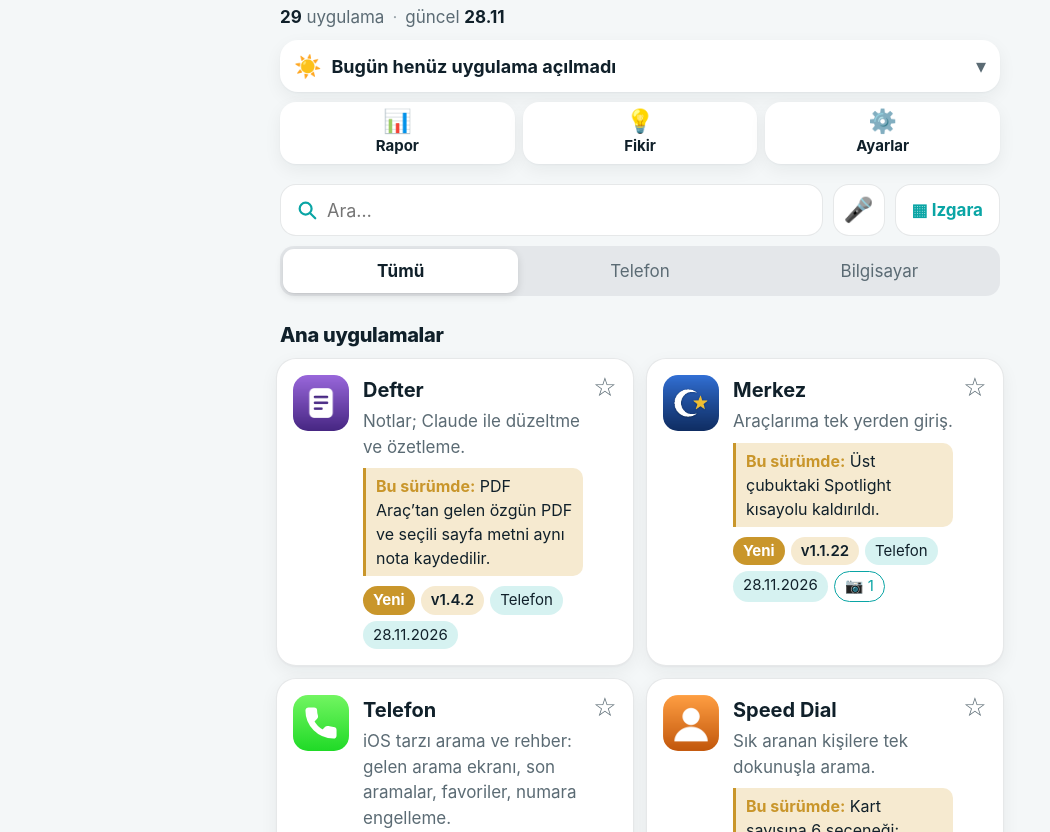
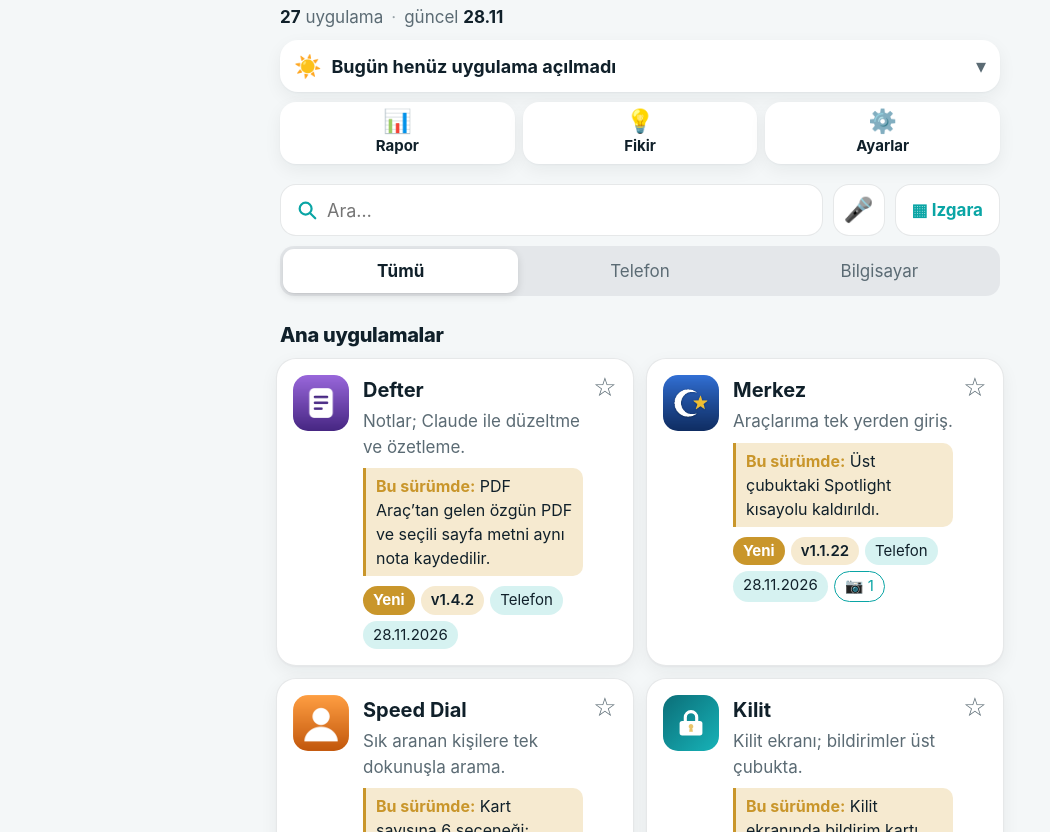
Before and after one commit to antepbolge-web/idebox-vitrin, a plain HTML site: page index.html in a window 1280 px wide. Shown: the part 120-952 px from the top of the page, without its empty margins (0-1050 px from the left). Drawn offline with Linux system fonts and the light colour scheme.

Commit message:
Vitrin: karta dokununca uygulama acilir; listeden cikan Telefon ve Spotlight kalkti
Co-authored-by: Cursor <cursoragent@cursor.com>

```diff
--- a/index.html
+++ b/index.html
@@ -674,8 +674,6 @@
   // Köprü Başlatıcı'nın kendisini açmaz; Başlatıcı'nın paketi yalnızca sürüm denetimi için tutulur.
   function acilabilir(u) { return ANDROID && !!u.paket && u.paket !== "tr.cafer.baslatici"; }
   const UYGULAMALAR = [
-    { ad: "Telefon", paket: "tr.cafer.telefon", simge: "telefon.svg", surum: "1.53.0", kod: 66, tarih: "2026-11-24", whatsapp: 0, grup: "ana", yer: "Telefon",
-      aciklama: "iOS tarzı arama ve rehber: gelen arama ekranı, son aramalar, favoriler, numara engelleme.", yenilik: "Gelen aramada kaydırma kısaldı: yarı yol ya da hızlı fiske yeter" },
     { ad: "Speed Dial", paket: "tr.cafer.speeddial", simge: "speeddial.png", surum: "1.3.4", kod: 12, tarih: "2026-11-24", whatsapp: 0, grup: "ana", yer: "Telefon",
       aciklama: "Sık aranan kişilere tek dokunuşla arama.", yenilik: "Kart sayısına 6 seçeneği: sayfada 6 büyük kart (2 sütun)" },
     { ad: "Kim Arıyor", paket: "tr.cafer.arayankim", simge: "kimariyor.png", surum: "1.0.2", kod: 3, tarih: "2026-11-16", whatsapp: 0, grup: "ana", yer: "Telefon",
@@ -700,8 +698,6 @@
       aciklama: "Hava durumu ve ana ekran widget'ı.", yenilik: "Widget ayarları birbirini değiştirmiyor; eski veri saatiyle gösteriliyor" },
     { ad: "Saatler", paket: "tr.cafer.widget", simge: "saatler.png", surum: "1.0.5", kod: 6, tarih: "2026-11-16", whatsapp: 0, grup: "yardimci", yer: "Telefon",
       aciklama: "Saat ve Vakit widget'ları.", yenilik: "Vakit widget'ı donmuyor; widget ayarları birbirini değiştirmiyor" },
-    { ad: "Spotlight", paket: "tr.cafer.aramaasistani", simge: "arama.png", ekran: ["arama-1.jpg"], surum: "1.2.21", kod: 29, tarih: "2026-11-21", whatsapp: 0, grup: "yardimci", yer: "Telefon + Bilgisayar",
-      aciklama: "Spotlight tarzı arama: uygulama, dosya, kişi, hesap makinesi, sözlük, Vikipedi.", yenilik: "Merkez'deki Spotlight düğmesiyle açılır" },
     { ad: "PDF Araç", paket: "tr.cafer.pdfasistani", simge: "pdf.png", surum: "1.1.8", kod: 13, tarih: "2026-11-28", whatsapp: 0, grup: "yardimci", yer: "Telefon + Bilgisayar",
       aciklama: "PDF okuma, imzalama, kamerayla tarama, bölme ve birleştirme.", yenilik: "Özgün PDF ve seçili sayfaların metni Defter’e aktarılabilir." },
     { ad: "Depolama", paket: "tr.cafer.depo", simge: "depo.png", ekran: ["depo-1.jpg"], surum: "2.1.9", kod: 12, tarih: "2026-11-16", whatsapp: 0, grup: "yardimci", yer: "Telefon + Bilgisayar",
@@ -736,7 +732,7 @@
 
   // Uygulamalar telefondaki adlarına geçti (2026-11-19). Sayaçlar ada bağlı tutulduğu için eski adlardaki
   // kayıtlar bir kez yeni adlara taşınır; kısayol ve içe aktarma da eski adları tanır.
-  const ESKI_ADLAR = {"Cafer Telefon": "Telefon", "Mektup": "Mektubat", "Notlar": "Defter", "Alarm ve Saat": "Alarmlar", "Arama Asistanı": "Spotlight", "PDF Asistanı": "PDF Araç", "Depo Asistanı": "Depolama", "Dosya Yöneticisi": "Dosyalar", "Fotoğraf Görüntüleyici": "Galeri", "Cafer Güncelleyici": "Güncelle", "Cafer Başlatıcı": "Başlatıcı", "Cafer Adım": "Adım"};
+  const ESKI_ADLAR = {"Cafer Telefon": "Telefon Deneme", "Telefon": "Telefon Deneme", "Mektup": "Mektubat", "Notlar": "Defter", "Alarm ve Saat": "Alarmlar", "Arama Asistanı": "Spotlight Deneme", "Spotlight": "Spotlight Deneme", "PDF Asistanı": "PDF Araç", "Depo Asistanı": "Depolama", "Dosya Yöneticisi": "Dosyalar", "Fotoğraf Görüntüleyici": "Galeri", "Cafer Güncelleyici": "Güncelle", "Cafer Başlatıcı": "Başlatıcı", "Cafer Adım": "Adım"};
   function guncelAd(ad) { return ESKI_ADLAR[ad] || ad; }
   (function adTasi() {
     try {
@@ -877,7 +873,11 @@
       gunKaydet(u.ad);
       siraDurum();
     }
-    el.addEventListener("click", kullanimSay);
+    el.addEventListener("click", () => {
+      kullanimSay();
+      // Liste görünümünde karta dokunmak uygulamayı açar (ızgara ile aynı). Simge, yıldız ve fotoğraf etiketi durdurur.
+      if (acilabilir(u)) uygulamaAc(u);
+    });
     const yildiz = document.createElement("button");
     yildiz.type = "button";
     yildiz.className = "yildiz";
@@ -923,8 +923,12 @@
       f.className = "etiket foto";
       f.textContent = "📷 " + u.ekran.length;
       el.querySelector(".etiketler").appendChild(f);
-      el.addEventListener("click", () => perdeAc(u));
-      el.addEventListener("keydown", e => { if (e.key === "Enter") perdeAc(u); });
+      f.addEventListener("click", e => { e.stopPropagation(); perdeAc(u); });
+      el.addEventListener("keydown", e => {
+        if (e.key !== "Enter") return;
+        if (acilabilir(u)) uygulamaAc(u);
+        else perdeAc(u);
+      });
     }
     return el;
   }
--- a/sw.js
+++ b/sw.js
@@ -1,6 +1,6 @@
 // ideabox Vitrin: çevrimdışı çalışma.
 // İnternet varken her zaman en yenisi gelir (ağ önce); yoksa saklanan kopya açılır.
-const SAKLA = "vitrin-v37";
+const SAKLA = "vitrin-v38";
 const ILK = ["./", "index.html", "manifest.webmanifest", "simgeler/ib-192.png", "simgeler/ib-64.png"];
 
 self.addEventListener("install", e => {
```
